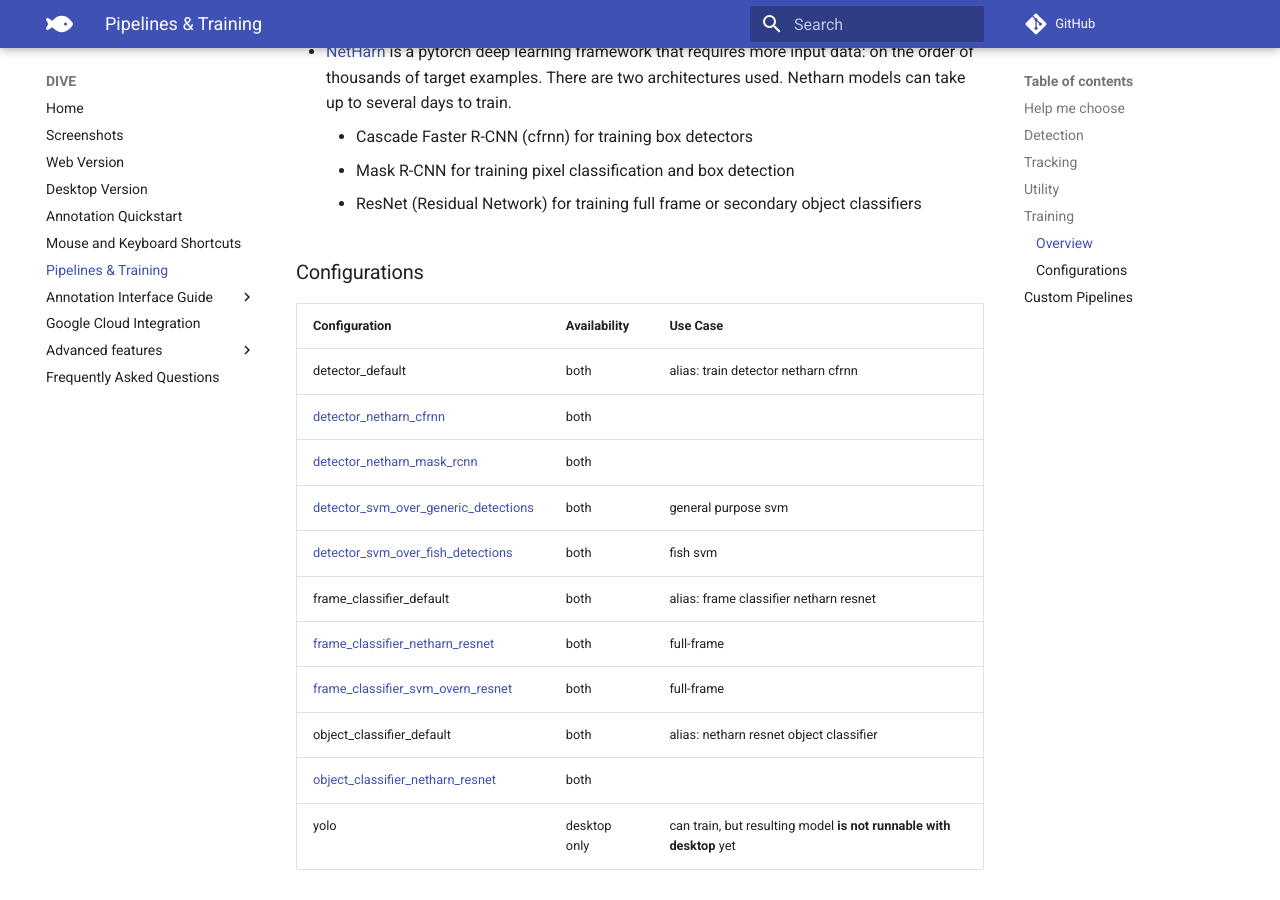
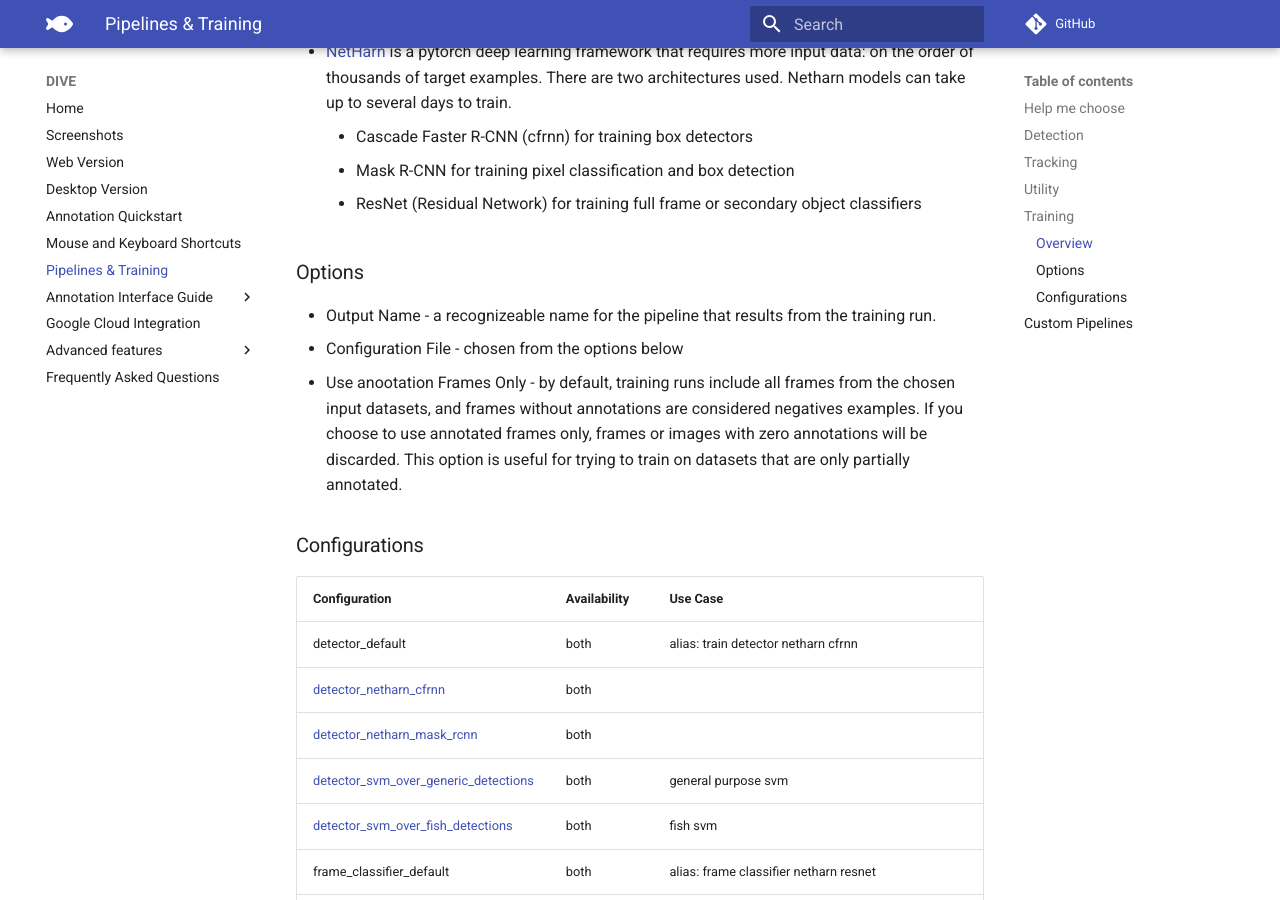
Before and after one commit to Kitware/dive, an MkDocs documentation site: the page built from docs/Pipeline-Documentation.md, in a window 1280 px wide and 900 px high, scrolled down 2880 px. Built offline with MkDocs 1.6.1 and Material for MkDocs 9.7.7, drawn with Linux system fonts in a browser that asks for light colours; comment, search, counter and statistics services are not loaded.

Commit message:
Add docs about training options

```diff
--- a/docs/Pipeline-Documentation.md
+++ b/docs/Pipeline-Documentation.md
@@ -70,6 +70,12 @@ Run model training on ground truth annotations.  Currently, training configurati
     * Mask R-CNN for training pixel classification and box detection
     * ResNet (Residual Network) for training full frame or secondary object classifiers
 
+### Options
+
+* Output Name - a recognizeable name for the pipeline that results from the training run.
+* Configuration File - chosen from the options below
+* Use anootation Frames Only - by default, training runs include all frames from the chosen input datasets, and frames without annotations are considered negatives examples.  If you choose to use annotated frames only, frames or images with zero annotations will be discarded.  This option is useful for trying to train on datasets that are only partially annotated.
+
 ### Configurations
 
 | Configuration | Availability | Use Case |
```
